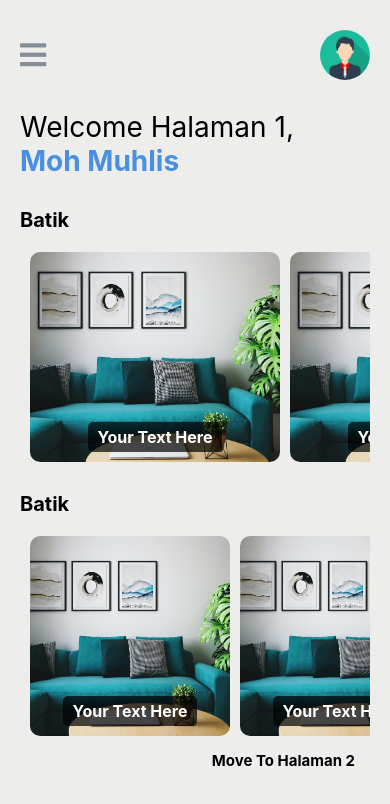
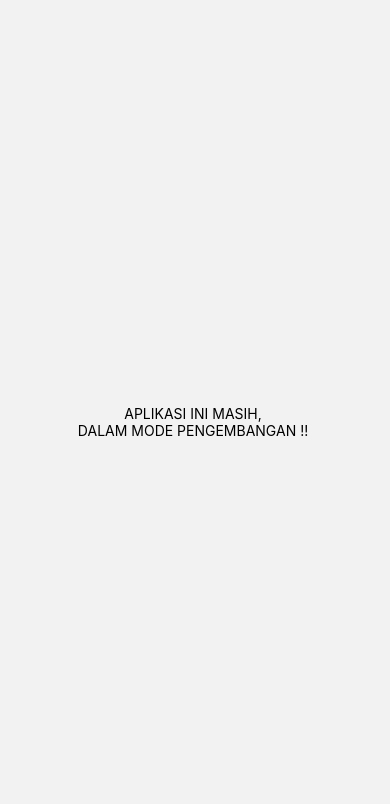
Before and after one commit to Muhlis222/tugas-aplikasi-mobile-sederhana, a React Native app: screen /About in a window 390 px wide. Shown: the top 804 px of the page. Built offline with nearby package versions, Linux system fonts and the light colour scheme.

Commit message:
update terbaru lagi

```diff
--- a/App.tsx
+++ b/App.tsx
@@ -4,6 +4,7 @@ import { createNativeStackNavigator } from "@react-navigation/native-stack";
 
 import Home from "./src/screens/Home";
 import Home2 from "./src/screens/Home2";
+import About from "./src/screens/About";
 
 const Stack = createNativeStackNavigator();
 
@@ -13,6 +14,7 @@ function App() {
       <Stack.Navigator initialRouteName="Home" screenOptions={{ headerShown : false }}>
         <Stack.Screen name = 'Home' component= {Home}/>
         <Stack.Screen name = 'Home2' component= {Home2}/>
+        <Stack.Screen name = 'About' component= {About}/>
       </Stack.Navigator>
     </NavigationContainer>
   );
--- a/src/screens/About.jsx
+++ b/src/screens/About.jsx
@@ -1,2 +1,25 @@
 import React, {Component} from "react";
 import { Text, View } from "react-native";
+
+
+class About extends Component {
+    constructor(props) {
+        super(props);
+        this.state = {};
+    }
+    render() {
+        return (
+            <View
+            style={{
+                flex: 1,
+                justifyContent: 'center',
+                alignItems: 'center',
+            }}>
+            <Text>APLIKASI INI MASIH, </Text>
+            <Text>DALAM MODE PENGEMBANGAN !! </Text>
+            </View>
+        );
+    }
+}
+
+export default About;
--- a/src/screens/Home2.jsx
+++ b/src/screens/Home2.jsx
@@ -118,8 +118,8 @@ class Home2 extends Component {
 
 
 
-                <TouchableOpacity style={{ justifyContent: 'center', alignItems: 'flex-end' }} onPress={() => this.props.navigation.goBack()}>
-                    <Text style={{ fontSize: 15, fontWeight: "bold", marginBottom: 20, margin: 15 }}>Move To Halaman 1</Text>
+                <TouchableOpacity style={{ justifyContent: 'center', alignItems: 'flex-end' }} onPress={() => this.props.navigation.navigate('About')}>
+                    <Text style={{ fontSize: 15, fontWeight: "bold", marginBottom: 20, margin: 15 }}>Move To About</Text>
                 </TouchableOpacity>
             </View>
         );
```
